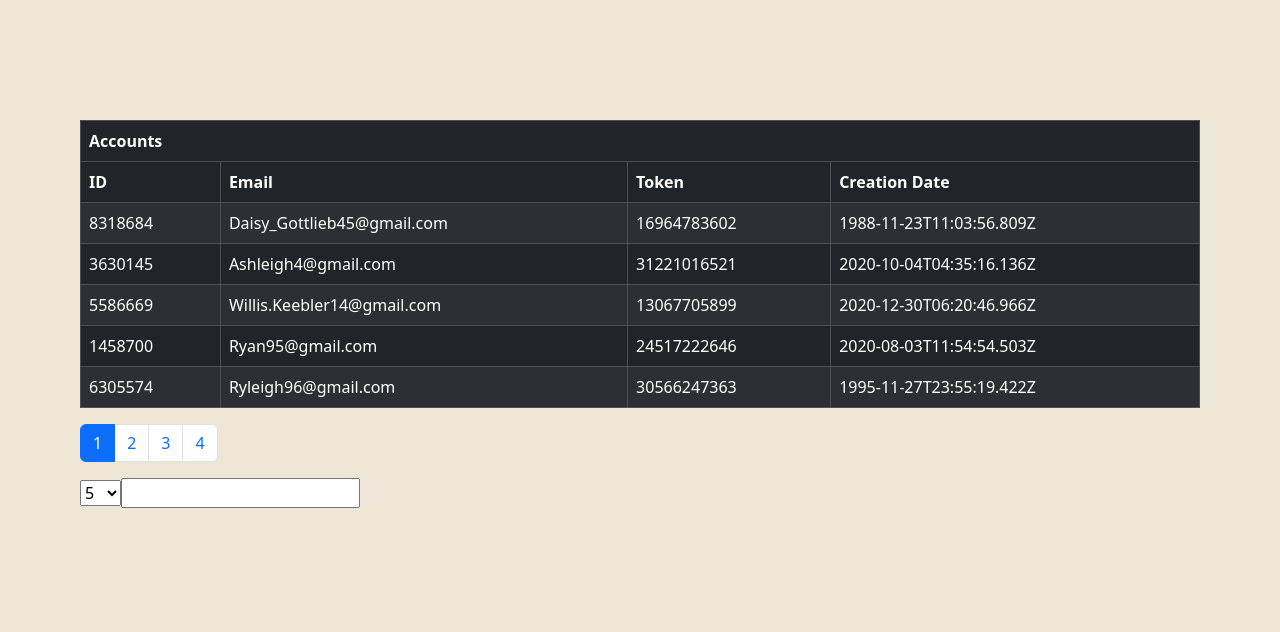
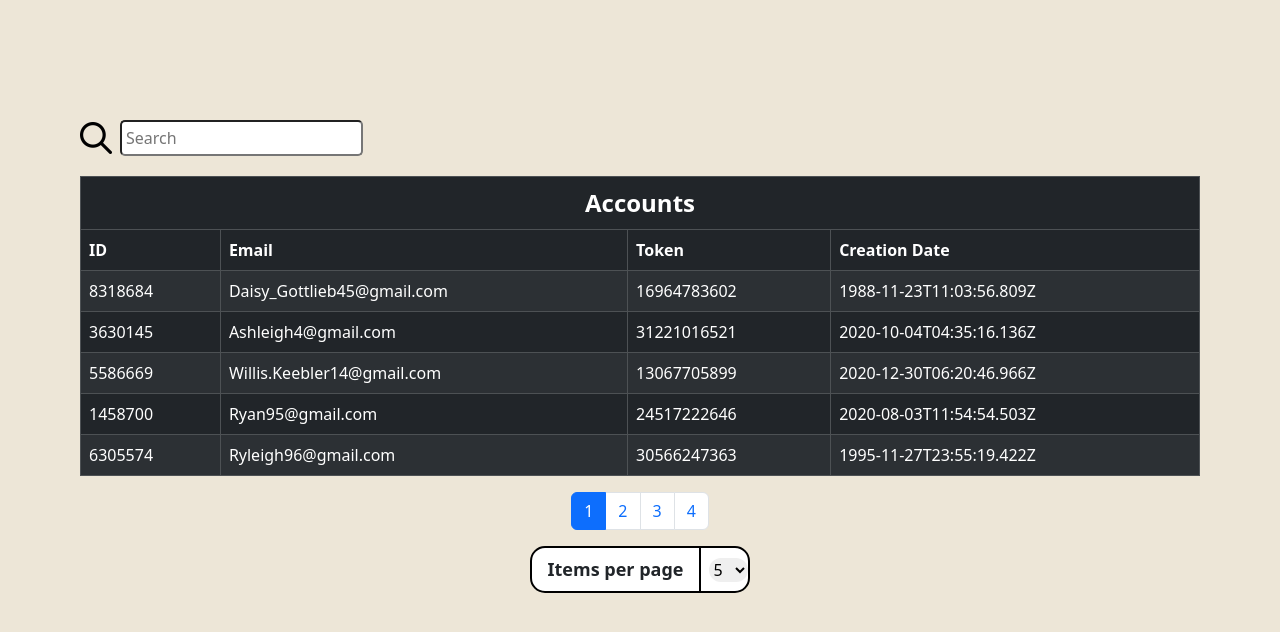
Before and after one commit to NewHope1396/amazon-table-v2, a React (Vite) app: page / in a window 1280 px wide. Shown: the top 632 px of the page. Built offline with nearby package versions, Linux system fonts and the light colour scheme.

Commit message:
task done

```diff
--- a/src/components/Accounts/Accounts.tsx
+++ b/src/components/Accounts/Accounts.tsx
@@ -7,6 +7,7 @@ import { Pagination } from "../Pagination/Pagination";
 import { filterAccounts } from "../../helpers/filter/filterAccounts";
 import UP from "../../images/up-chevron.png";
 import DOWN from "../../images/down-chevron.png";
+import FIND from "../../images/search.png";
 
 export const Accounts: FC<{
   setChosenAccount: React.Dispatch<React.SetStateAction<number>>;
@@ -31,10 +32,25 @@ export const Accounts: FC<{
 
   return (
     <div>
+      <div className="filter-block-global">
+        <label htmlFor="filter">
+          <img src={FIND} />
+        </label>
+        <input
+          onChange={(e) => {
+            setFilter(e.target.value);
+          }}
+          type="text"
+          id="filter"
+          placeholder="Search"
+        />
+      </div>
       <Table variant="dark" bordered striped hover>
         <thead>
           <tr>
-            <th colSpan={4}>Accounts</th>
+            <th className="th-main-global" colSpan={4}>
+              Accounts
+            </th>
           </tr>
           <tr className="tr-global">
             <th
@@ -103,19 +119,20 @@ export const Accounts: FC<{
           })}
         </tbody>
       </Table>
-      <div>
+      <div className="pagination-block-global">
         <Pagination
           perPage={perPage}
           totalPage={accounts.length}
           currentPage={currentPage}
           setCurrentPage={setCurrentPage}
         />
+        <div className="select-block-global">
+          <p>Items per page</p>
           <select
             value={perPage}
             onChange={(e) => {
               setCurrentPage(1);
               setPerPage(Number(e.target.value));
-            <p>Кількіть показаних варіантів</p>;
             }}
             name="pagination"
             id="pagination"
@@ -125,12 +142,7 @@ export const Accounts: FC<{
             <option value="10">10</option>
             <option value="20">20</option>
           </select>
-        <input
-          onChange={(e) => {
-            setFilter(e.target.value);
-          }}
-          type="text"
-        />
+        </div>
       </div>
     </div>
   );
--- a/src/components/App/App.scss
+++ b/src/components/App/App.scss
@@ -18,3 +18,85 @@ body {
     margin: 0;
   }
 }
+
+.th-main-global {
+  text-align: center;
+  font-size: 24px;
+}
+
+.filter-block-global {
+  display: flex;
+  margin-bottom: 20px;
+  align-items: center;
+
+  & label {
+    margin-right: 8px;
+
+    & img {
+      width: 32px;
+      height: 32px;
+    }
+  }
+
+  & input {
+    padding: 4px;
+    border-radius: 5px;
+  }
+}
+
+.pagination-block-global {
+  & ul {
+    display: flex;
+    justify-content: center;
+  }
+}
+
+.select-block-global {
+  margin: 0 auto;
+  display: flex;
+  justify-content: center;
+  align-items: center;
+  background-color: #fff;
+  width: max-content;
+  border-radius: 15px;
+  border: 2px solid black;
+
+  & p {
+    font-weight: 700;
+    font-size: 18px;
+    margin: 0;
+    margin-right: 8px;
+    border-right: 2px solid black;
+    padding: 8px 16px;
+  }
+
+  & select {
+    display: block;
+    height: 100%;
+    border: none;
+
+    &:focus-visible {
+      border: none;
+      outline: none;
+    }
+
+    border-radius: 15px;
+  }
+}
+
+.upper-table-block-global {
+  display: flex;
+  justify-content: space-between;
+
+  & button {
+    height: 36px;
+    font-size: 18px;
+    font-weight: 700;
+    border-radius: 10px;
+    transition: background-color 0.4s ease-in-out;
+
+    &:hover {
+      background-color: #0d6efd;
+    }
+  }
+}
--- a/src/components/Campaigns/Campaigns.tsx
+++ b/src/components/Campaigns/Campaigns.tsx
@@ -7,6 +7,7 @@ import { sortCampaigns } from "../../helpers/sort/sortCampaigns";
 import { TypeCampaigns } from "../../types/campaignsTypes";
 import UP from "../../images/up-chevron.png";
 import DOWN from "../../images/down-chevron.png";
+import FIND from "../../images/search.png";
 
 export const Campaigns: FC<{
   accId: number;
@@ -45,10 +46,34 @@ export const Campaigns: FC<{
 
   return (
     <div>
+      <div className="upper-table-block-global">
+        <div className="filter-block-global">
+          <label htmlFor="filter">
+            <img src={FIND} />
+          </label>
+          <input
+            onChange={(e) => {
+              setFilter(e.target.value);
+            }}
+            type="text"
+            id="filter"
+            placeholder="Search"
+          />
+        </div>
+        <button
+          onClick={() => {
+            setChosenProfile(0);
+          }}
+        >
+          Go Back
+        </button>
+      </div>
       <Table variant="dark" bordered striped hover>
         <thead>
           <tr>
-            <th colSpan={4}>Campaigns for profile with id {profileId} </th>
+            <th className="th-main-global" colSpan={4}>
+              Campaigns for profile with id {profileId}
+            </th>
           </tr>
           <tr>
             <th
@@ -143,19 +168,20 @@ export const Campaigns: FC<{
           )}
         </tbody>
       </Table>
-      <div>
+      <div className="pagination-block-global">
         <Pagination
           perPage={perPage}
           totalPage={campaigns.length}
           currentPage={currentPage}
           setCurrentPage={setCurrentPage}
         />
+        <div className="select-block-global">
+          <p>Items per page</p>
           <select
             value={perPage}
             onChange={(e) => {
               setCurrentPage(1);
               setPerPage(Number(e.target.value));
-            <p>Кількіть показаних варіантів</p>;
             }}
             name="pagination"
             id="pagination"
@@ -165,20 +191,8 @@ export const Campaigns: FC<{
             <option value="10">10</option>
             <option value="20">20</option>
           </select>
-        <input
-          onChange={(e) => {
-            setFilter(e.target.value);
-          }}
-          type="text"
-        />
         </div>
-      <button
-        onClick={() => {
-          setChosenProfile(0);
-        }}
-      >
-        Go Back
-      </button>
+      </div>
     </div>
   );
 };
--- a/src/components/Profiles/Profiles.tsx
+++ b/src/components/Profiles/Profiles.tsx
@@ -7,6 +7,7 @@ import { TypeProfiles } from "../../types/profilesTypes";
 import { sortProfiles } from "../../helpers/sort/sortProfiles";
 import UP from "../../images/up-chevron.png";
 import DOWN from "../../images/down-chevron.png";
+import FIND from "../../images/search.png";
 
 export const Profiles: FC<{
   id: number;
@@ -40,10 +41,34 @@ export const Profiles: FC<{
 
   return (
     <div>
+      <div className="upper-table-block-global">
+        <div className="filter-block-global">
+          <label htmlFor="filter">
+            <img src={FIND} />
+          </label>
+          <input
+            onChange={(e) => {
+              setFilter(e.target.value);
+            }}
+            type="text"
+            id="filter"
+            placeholder="Search"
+          />
+        </div>
+        <button
+          onClick={() => {
+            setChosenAccount(0);
+          }}
+        >
+          Go Back
+        </button>
+      </div>
       <Table variant="dark" bordered striped hover>
         <thead>
           <tr>
-            <th colSpan={3}>Profiles for account with id {id} </th>
+            <th className="th-main-global" colSpan={3}>
+              Profiles for account with id {id}
+            </th>
           </tr>
           <tr>
             <th
@@ -126,19 +151,20 @@ export const Profiles: FC<{
           )}
         </tbody>
       </Table>
-      <div>
+      <div className="pagination-block-global">
         <Pagination
           perPage={perPage}
           totalPage={profiles.length}
           currentPage={currentPage}
           setCurrentPage={setCurrentPage}
         />
+        <div className="select-block-global">
+          <p>Items per page</p>
           <select
             value={perPage}
             onChange={(e) => {
               setCurrentPage(1);
               setPerPage(Number(e.target.value));
-            <p>Кількіть показаних варіантів</p>;
             }}
             name="pagination"
             id="pagination"
@@ -148,20 +174,8 @@ export const Profiles: FC<{
             <option value="10">10</option>
             <option value="20">20</option>
           </select>
-        <input
-          onChange={(e) => {
-            setFilter(e.target.value);
-          }}
-          type="text"
-        />
         </div>
-      <button
-        onClick={() => {
-          setChosenAccount(0);
-        }}
-      >
-        Go Back
-      </button>
+      </div>
     </div>
   );
 };
```
Also changed, not shown: src/images/search.png (added). Lines whose indentation alone changed are shown as unchanged.
